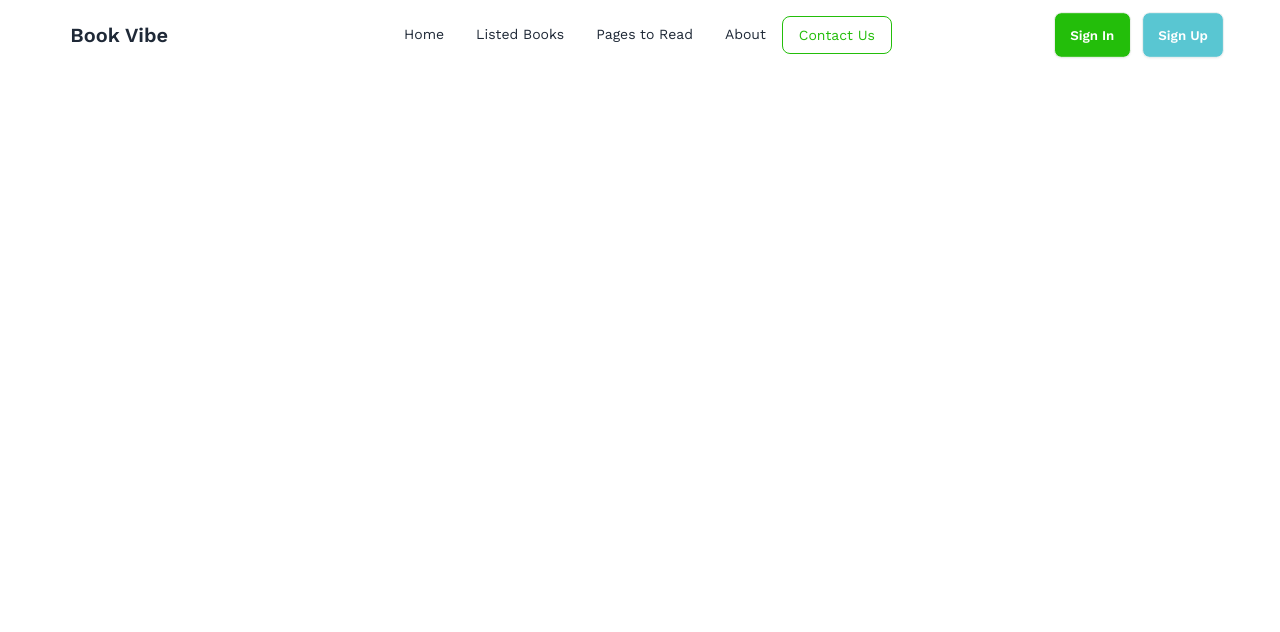
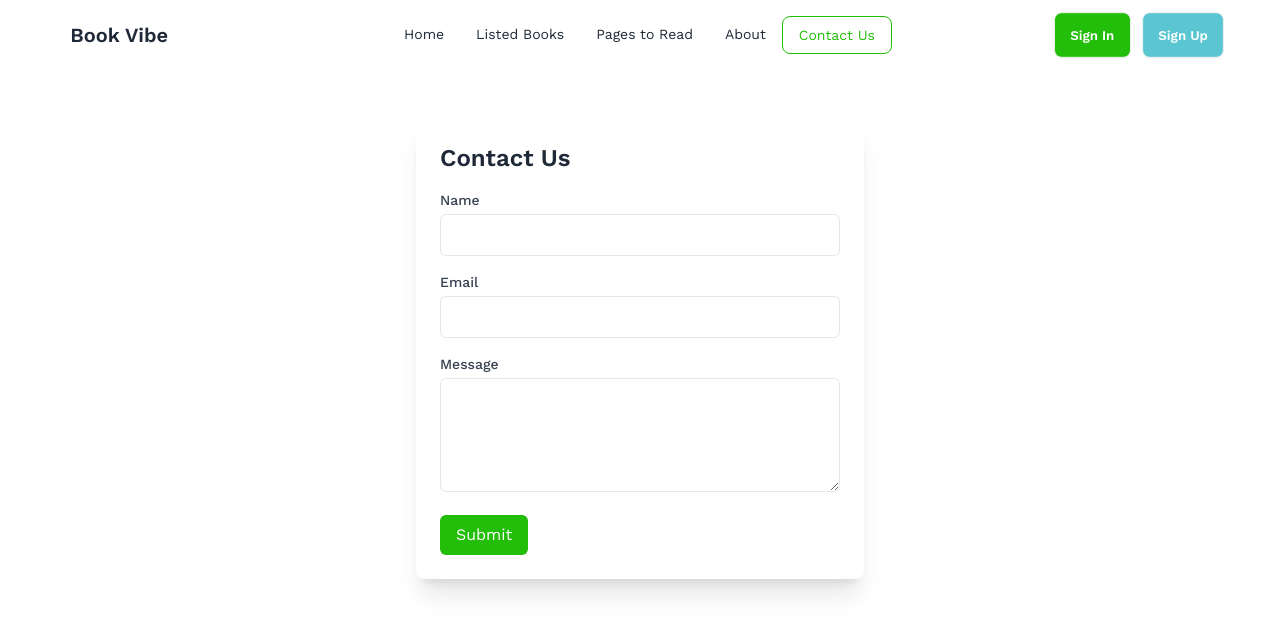
Before and after one commit to EhsanulSakib/Book-Vibe, a React (Vite) app: page /contact in a window 1280 px wide. Shown: the top 632 px of the page. Built offline with nearby package versions, Linux system fonts and the light colour scheme; a web font is replaced by a local one.

Commit message:
functionality done

```diff
--- a/src/Components/Contact/Contact.jsx
+++ b/src/Components/Contact/Contact.jsx
@@ -1,7 +1,25 @@
 const Contact = () => {
     return (
-        <div>
+        <div className="max-w-md mx-auto mt-12 shadow-xl p-6 bg-white rounded-lg shadow-md">
+            <h2 className="text-2xl font-semibold mb-4">Contact Us</h2>
+            <form>
+                <div className="mb-4">
+                    <label htmlFor="name" className="block text-sm font-medium text-gray-700">Name</label>
+                    <input type="text" id="name" name="name" className="mt-1 p-2 w-full border rounded-md focus:outline-none focus:ring focus:border-blue-300" />
+                </div>
 
+                <div className="mb-4">
+                    <label htmlFor="email" className="block text-sm font-medium text-gray-700">Email</label>
+                    <input type="email" id="email" name="email" className="mt-1 p-2 w-full border rounded-md focus:outline-none focus:ring focus:border-blue-300" />
+                </div>
+
+                <div className="mb-4">
+                    <label htmlFor="message" className="block text-sm font-medium text-gray-700">Message</label>
+                    <textarea id="message" name="message" rows="4" className="mt-1 p-2 w-full border rounded-md focus:outline-none focus:ring focus:border-blue-300"></textarea>
+                </div>
+
+                <button type="submit" className="bg-[#23BE0A] text-white py-2 px-4 rounded-md hover:bg-blue-600">Submit</button>
+            </form>
         </div>
     );
 };
--- a/src/Components/ListedBooks/ListedBooks.css
+++ /dev/null
@@ -1,4 +0,0 @@
-nav li .active{
-    border:1px solid #131313CC;
-    border-bottom: 1px solid white;
-}
--- a/src/Components/ListedBooks/ListedBooks.jsx
+++ b/src/Components/ListedBooks/ListedBooks.jsx
@@ -2,7 +2,6 @@ import { AiOutlineDown } from "react-icons/ai";
 import { NavLink, Outlet, useLoaderData } from "react-router-dom";
 import { getStoredReadBooks, getStoredWishList } from "../../Utility/LocalStorage";
 import { useEffect, useState } from "react";
-
 const ListedBooks = () => {
     const books = useLoaderData();
 
--- a/src/Components/Read/Read.jsx
+++ b/src/Components/Read/Read.jsx
@@ -22,8 +22,6 @@ const Read = () => {
             setReadBooks(readedBooks);
         }
     },[books])
-
-    const {bookName,totalPages} = readBooks;
 
     const data = readBooks?.map(book => {
         return{
```
